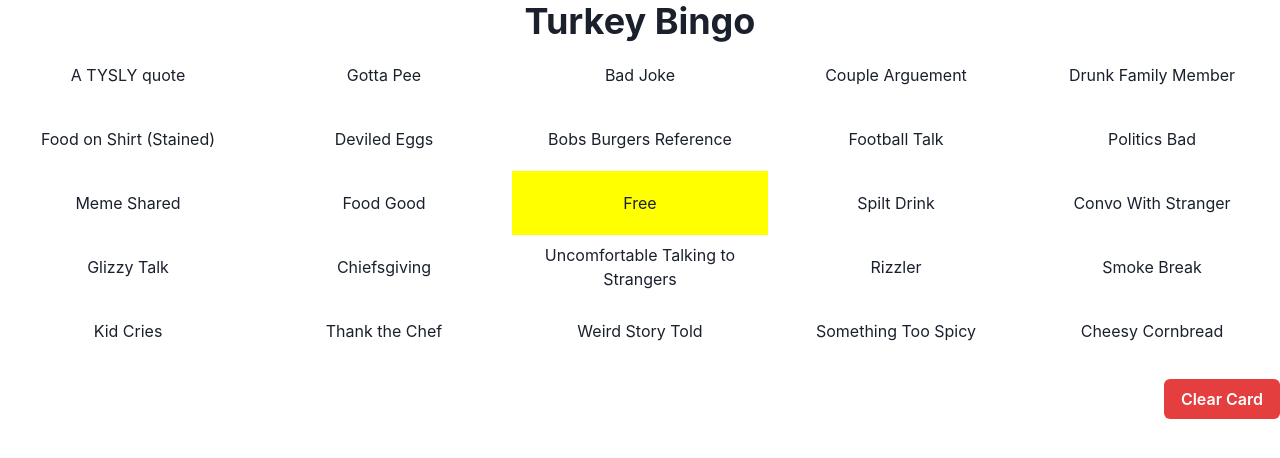
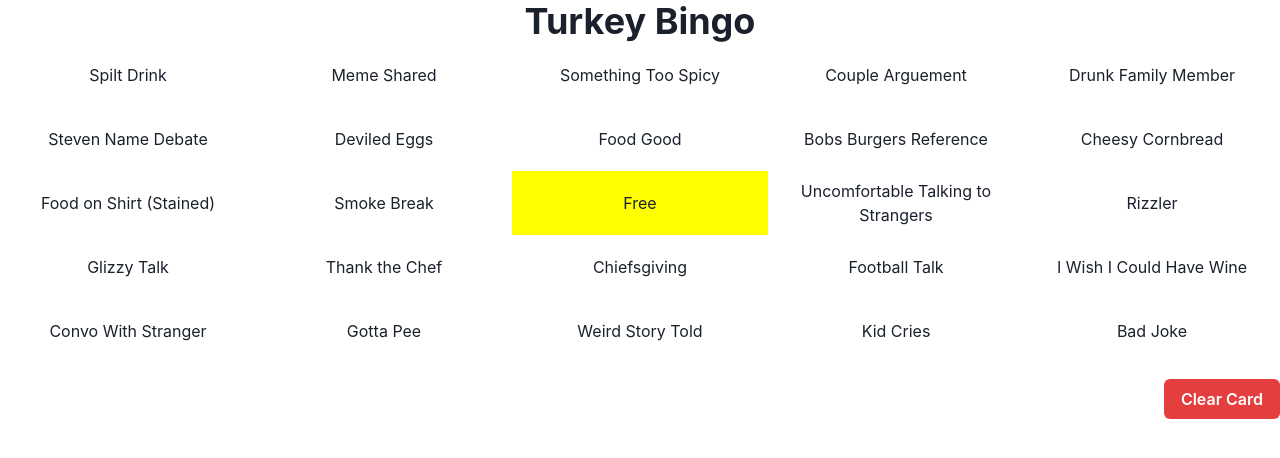
Before and after one commit to dead-alchemy/turkey-bingo, a React (Vite) app: page / in a window 1280 px wide. Shown: the top 458 px of the page. Built offline with nearby package versions, Linux system fonts and the light colour scheme.

Commit message:
Update rawList.js

```diff
--- a/src/rawList.js
+++ b/src/rawList.js
@@ -7,7 +7,7 @@ export const options = [
 	"Cheesy Cornbread",
 	"Bad Joke",
 	"Something Too Spicy",
-	"Someone Crys",
+	"Someone Cries",
 	"Couple Arguement",
 	"Kid Cries",
 	"Convo With Stranger",
@@ -25,4 +25,6 @@ export const options = [
 	"Food Good",
 	"Food on Shirt (Stained)",
 	"Smoke Break",
+	"Steven Name Debate",
+	"I Wish I Could Have Wine"
 ];
```
